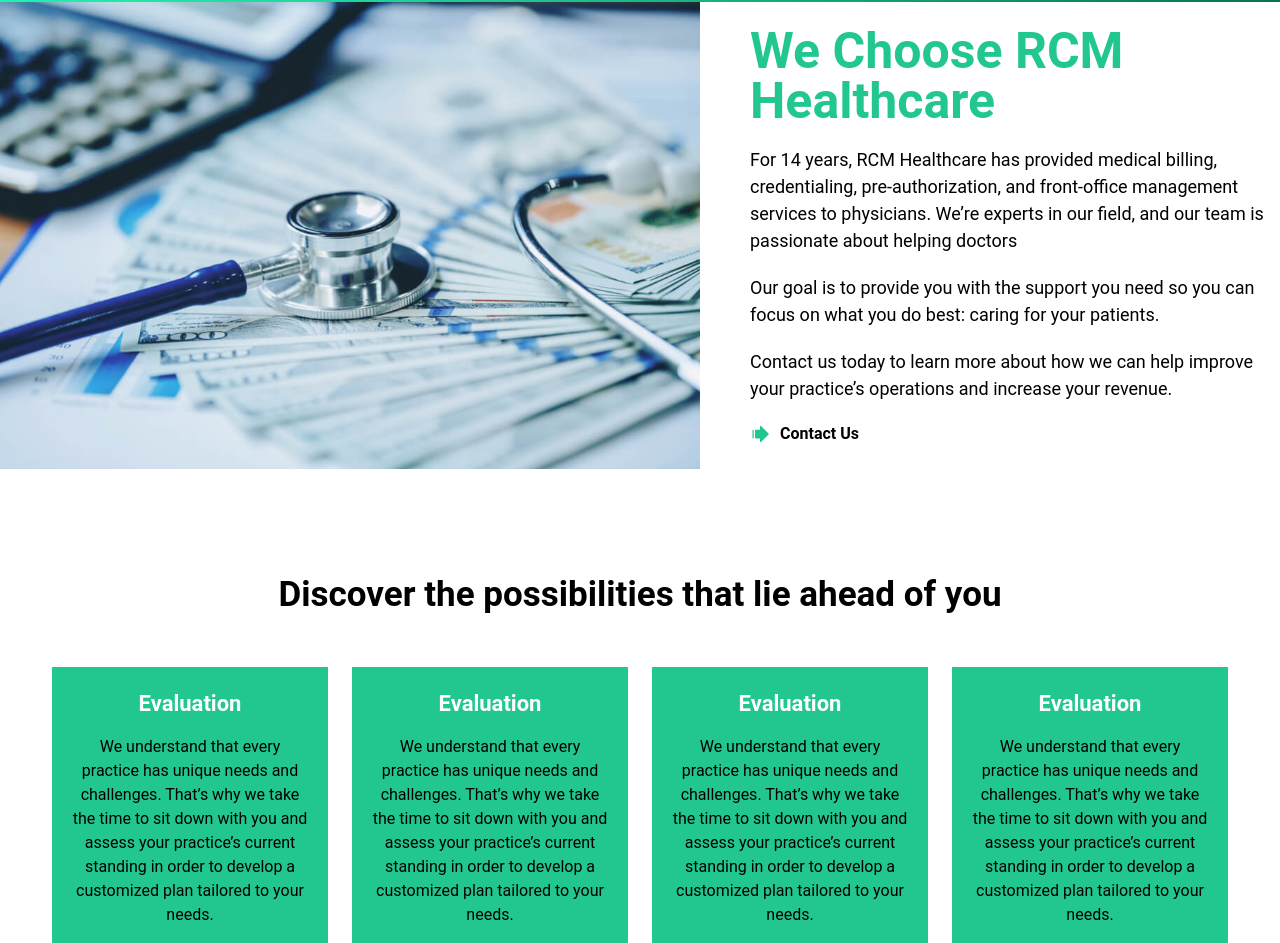
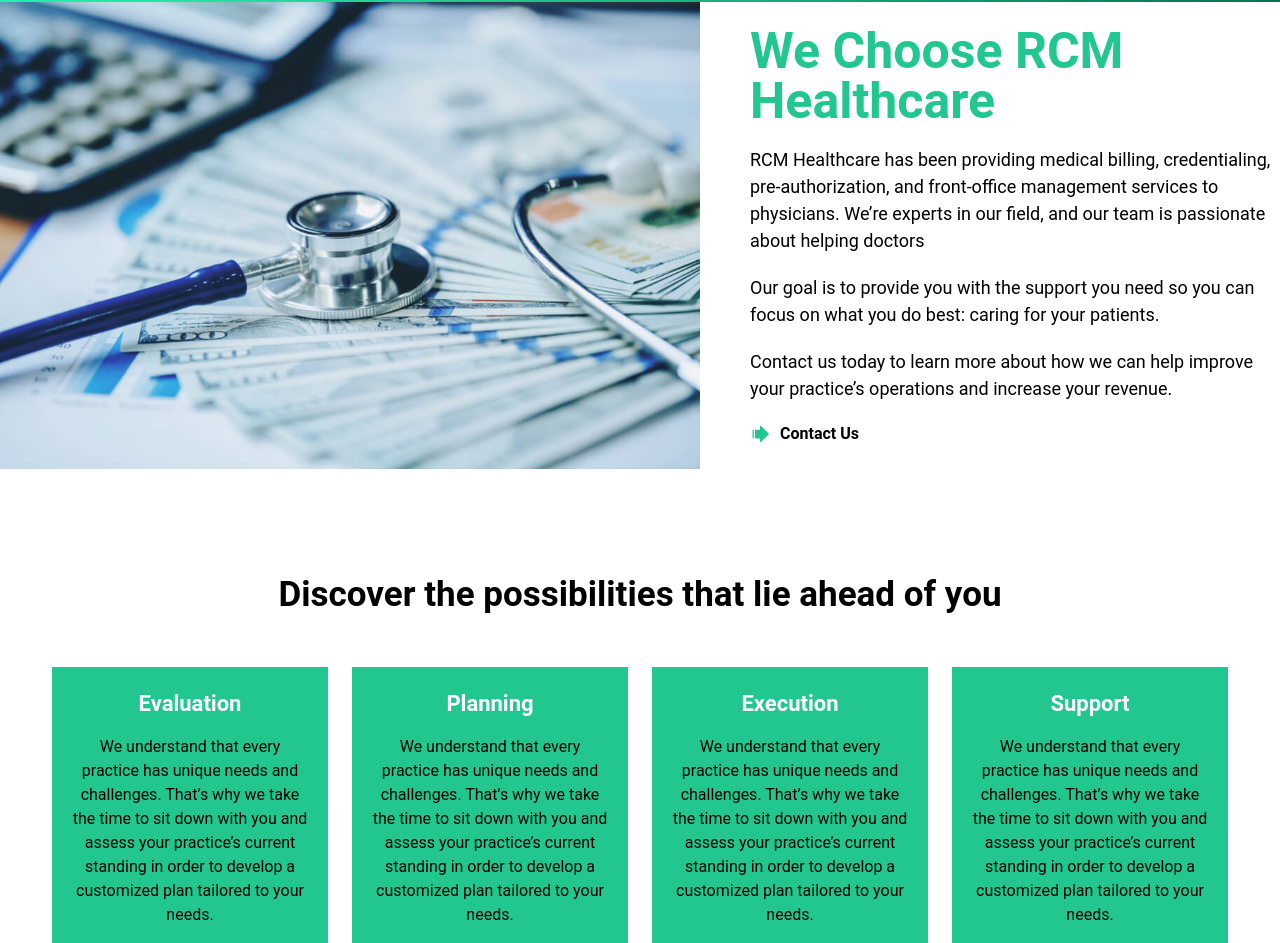
Before and after one commit to MadCoder911/ihab-proj, a React (Create React App) app: page / in a window 1280 px wide. Shown: the part 2439-3382 px from the top of the page. Built offline with nearby package versions, Linux system fonts and the light colour scheme.

Commit message:
changes to homepage text

```diff
--- a/src/pages/home.js
+++ b/src/pages/home.js
@@ -211,10 +211,10 @@
             We Choose RCM <br></br>Healthcare
           </h1>
           <p className="md:text-[18px] text-[15px] mb-[20px]">
-            For 14 years, RCM Healthcare has provided medical billing,
-            credentialing, pre-authorization, and front-office management
-            services to physicians. We’re experts in our field, and our team is
-            passionate about helping doctors
+            RCM Healthcare has been providing medical billing, credentialing,
+            pre-authorization, and front-office management services to
+            physicians. We’re experts in our field, and our team is passionate
+            about helping doctors
           </p>
           <p className="md:text-[18px] text-[15px]">
             Our goal is to provide you with the support you need so you can
@@ -250,7 +250,7 @@
             </div>
             <div className="bg-[#21c78f] m-3 text-center p-[20px]">
               <h1 className="text-white font-bold text-[22px] mb-[15px]">
-                Evaluation
+                Planning
               </h1>
               <p>
                 We understand that every practice has unique needs and
@@ -261,7 +261,7 @@
             </div>
             <div className="bg-[#21c78f] m-3 text-center p-[20px]">
               <h1 className="text-white font-bold text-[22px] mb-[15px]">
-                Evaluation
+                Execution
               </h1>
               <p>
                 We understand that every practice has unique needs and
@@ -272,7 +272,7 @@
             </div>
             <div className="bg-[#21c78f] m-3 text-center p-[20px]">
               <h1 className="text-white font-bold text-[22px] mb-[15px]">
-                Evaluation
+                Support
               </h1>
               <p>
                 We understand that every practice has unique needs and
```
